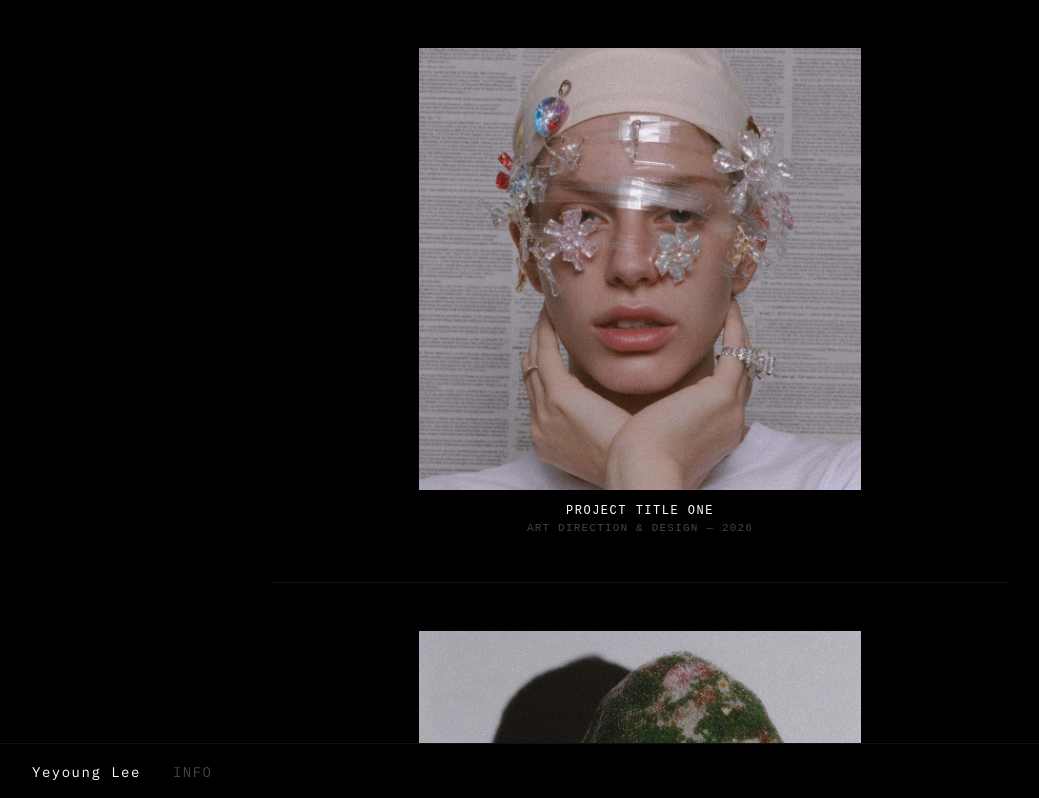
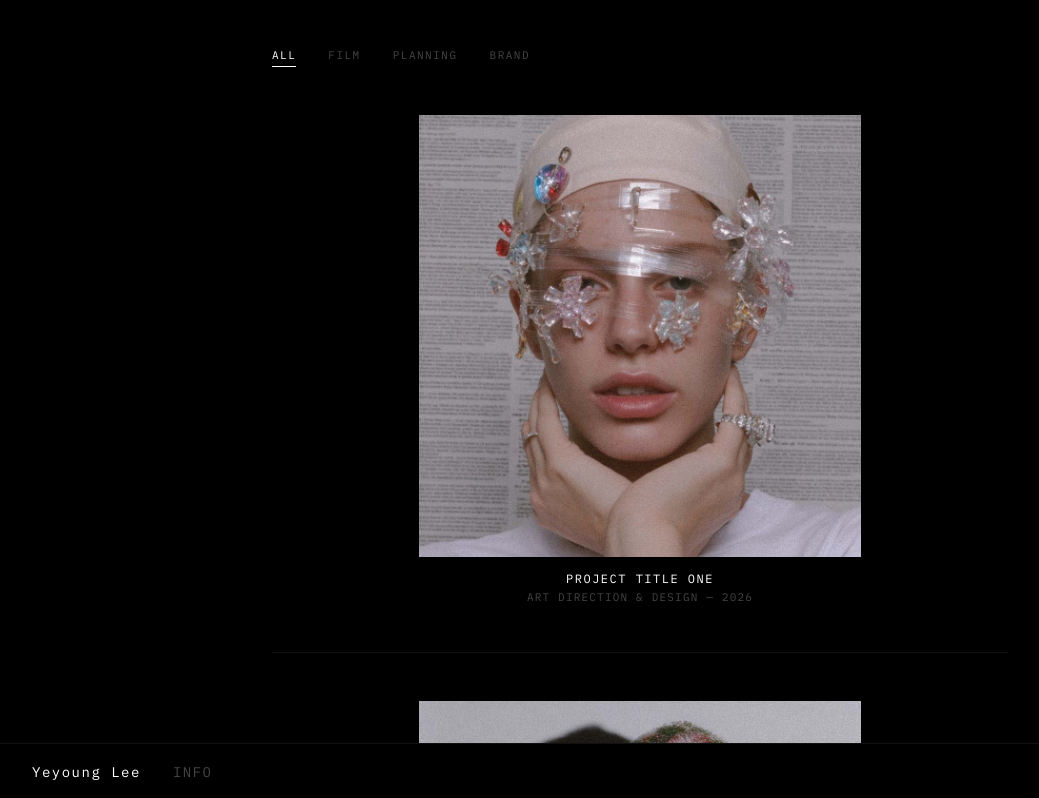
Before and after one commit to Yeyoung70/my-portfolio_1, a React (Vite) app: page / in a window 1280 px wide. Shown: the top 798 px of the page, without its empty margins (0-1039 px from the left). Built offline with nearby package versions, Linux system fonts and the light colour scheme; the HTML template or start-up script is replaced by a standard one.

Commit message:
add category filter

```diff
--- a/src/data/works.ts
+++ b/src/data/works.ts
@@ -1,3 +1,5 @@
+export type Category = 'all' | 'film' | 'planning' | 'brand';
+
 export type Work = {
     id: number;
     title: string;
@@ -5,6 +7,7 @@ export type Work = {
     desc: string;
     images: string[];
     videoUrls?: string[];
+    category: Category;
   };
 
   export const works: Work[] = [
@@ -14,6 +17,7 @@ export type Work = {
       sub: "ART DIRECTION & DESIGN — 2026",
       desc: "ART DIRECTION & DESIGN\nCLIENT NAME — 2026",
       images: ['/images/project1_1.jpg', '/images/project1_2.jpg'],
+      category: 'film',
     },
     {
       id: 2,
@@ -21,6 +25,7 @@ export type Work = {
       sub: "TYPOGRAPHY & IMAGE MAKING — 2025",
       desc: "TYPOGRAPHY & IMAGE MAKING\nCLIENT NAME — 2025",
       images: ['/images/project2_1.jpg'],
+      category: 'planning',
     },
     {
       id: 3,
@@ -29,6 +34,7 @@ export type Work = {
       desc: "VISUAL IDENTITY\nCLIENT NAME — 2025",
       images: [],
       videoUrls: ["https://www.youtube.com/embed/vOgdiKAgqLM", "https://www.youtube.com/embed/mTdYpVVSOq8",],
+      category: 'film',
     },
     {
       id: 4,
@@ -36,5 +42,6 @@ export type Work = {
       sub: "ART DIRECTION — 2024",
       desc: "ART DIRECTION\nCLIENT NAME — 2024",
       images: [],
+      category: 'brand',
     },
   ];
--- a/src/pages/Work.tsx
+++ b/src/pages/Work.tsx
@@ -1,22 +1,32 @@
 import { useState } from 'react';
 import { works } from '../data/works';
-import type { Work } from '../data/works';
+import type { Work, Category } from '../data/works';
+
+const categories: { label: string; value: Category }[] = [
+  { label: 'ALL', value: 'all' },
+  { label: 'FILM', value: 'film' },
+  { label: 'PLANNING', value: 'planning' },
+  { label: 'BRAND', value: 'brand' },
+];
 
 export default function WorkPage() {
   const [selected, setSelected] = useState<Work | null>(null);
+  const [activeCategory, setActiveCategory] = useState<Category>('all');
+
+  const filtered = activeCategory === 'all'
+    ? works
+    : works.filter(w => w.category === activeCategory);
 
   if (selected) {
     return (
       <div style={styles.container}>
         <span style={styles.back} onClick={() => setSelected(null)}>← BACK</span>
 
-        {selected.images.length > 0 && (
-        selected.images.map((src, i) => (
+        {selected.images.length > 0 && selected.images.map((src, i) => (
           <div key={i} style={styles.detailImg}>
             <img src={src} alt="" style={{ width: '100%', display: 'block' }} />
           </div>
-        ))
-        )}
+        ))}
 
         {selected.videoUrls && selected.videoUrls.map((url, i) => (
           <div key={i} style={styles.videoWrap}>
@@ -39,7 +49,23 @@ export default function WorkPage() {
 
   return (
     <div style={styles.container}>
-      {works.map((w) => (
+      <div style={styles.filter}>
+        {categories.map(c => (
+          <span
+            key={c.value}
+            style={{
+              ...styles.filterBtn,
+              color: activeCategory === c.value ? '#fff' : '#444',
+              borderBottom: activeCategory === c.value ? '1px solid #fff' : '1px solid transparent',
+            }}
+            onClick={() => setActiveCategory(c.value)}
+          >
+            {c.label}
+          </span>
+        ))}
+      </div>
+
+      {filtered.map((w) => (
         <div key={w.id} style={styles.item} onClick={() => setSelected(w)}>
           {w.images.length > 0 ? (
             <div style={styles.thumb}>
@@ -60,17 +86,24 @@ export default function WorkPage() {
 
 const styles: Record<string, React.CSSProperties> = {
   container: { padding: '3rem 2rem 100px', maxWidth: 800, margin: '0 auto' },
+  filter: { display: 'flex', gap: '2rem', marginBottom: '3rem' },
+  filterBtn: {
+    fontFamily: "'IBM Plex Mono', monospace",
+    fontSize: 11,
+    letterSpacing: '1.5px',
+    cursor: 'pointer',
+    paddingBottom: '4px',
+  },
   item: { marginBottom: 48, borderBottom: '1px solid #111', paddingBottom: 48, cursor: 'pointer', display: 'flex', flexDirection: 'column', alignItems: 'center' },
   thumb: { width: '60%', aspectRatio: '1', marginBottom: 14, overflow: 'hidden', alignSelf: 'center' },
   thumbEmpty: { backgroundColor: '#0d0d0d', display: 'flex', alignItems: 'center', justifyContent: 'center' },
-  title: { color: '#fff', fontFamily: 'monospace', fontSize: 12, letterSpacing: '1.5px', marginBottom: 4 },
-  sub: { color: '#444', fontFamily: 'monospace', fontSize: 11, letterSpacing: '1.2px' },
-  back: { color: '#444', fontFamily: 'monospace', fontSize: 11, letterSpacing: '1.5px', marginBottom: 32, display: 'inline-block', cursor: 'pointer' },
-  detailImg: { width: '60%', marginBottom: 16, margin: '0 auto 16px' },
-  detailTitle: { color: '#fff', fontFamily: 'monospace', fontSize: 12, letterSpacing: '1.5px', marginTop: 24, marginBottom: 8 },
-  detailSub: { color: '#444', fontFamily: 'monospace', fontSize: 11, letterSpacing: '1.2px', lineHeight: '20px' },
-  placeholder: { width: '60%', aspectRatio: '1', backgroundColor: '#0d0d0d', display: 'flex', alignItems: 'center', justifyContent: 'center', marginBottom: 16 },
-  ph: { color: '#2a2a2a', fontFamily: 'monospace', fontSize: 11, letterSpacing: '2px' },
+  title: { color: '#fff', fontFamily: "'IBM Plex Mono', monospace", fontSize: 12, letterSpacing: '1.5px', marginBottom: 4 },
+  sub: { color: '#444', fontFamily: "'IBM Plex Mono', monospace", fontSize: 11, letterSpacing: '1.2px' },
+  back: { color: '#444', fontFamily: "'IBM Plex Mono', monospace", fontSize: 11, letterSpacing: '1.5px', marginBottom: 32, display: 'inline-block', cursor: 'pointer' },
+  detailImg: { width: '60%', margin: '0 auto 16px' },
+  detailTitle: { color: '#fff', fontFamily: "'IBM Plex Mono', monospace", fontSize: 12, letterSpacing: '1.5px', marginTop: 24, marginBottom: 8 },
+  detailSub: { color: '#444', fontFamily: "'IBM Plex Mono', monospace", fontSize: 11, letterSpacing: '1.2px', lineHeight: '20px' },
   videoWrap: { width: '100%', maxWidth: 600, aspectRatio: '16/9', margin: '0 auto 24px' },
   video: { width: '100%', height: '100%', border: 'none' },
+  ph: { color: '#2a2a2a', fontFamily: "'IBM Plex Mono', monospace", fontSize: 11, letterSpacing: '2px' },
 };
```
Lines whose indentation alone changed are shown as unchanged.
